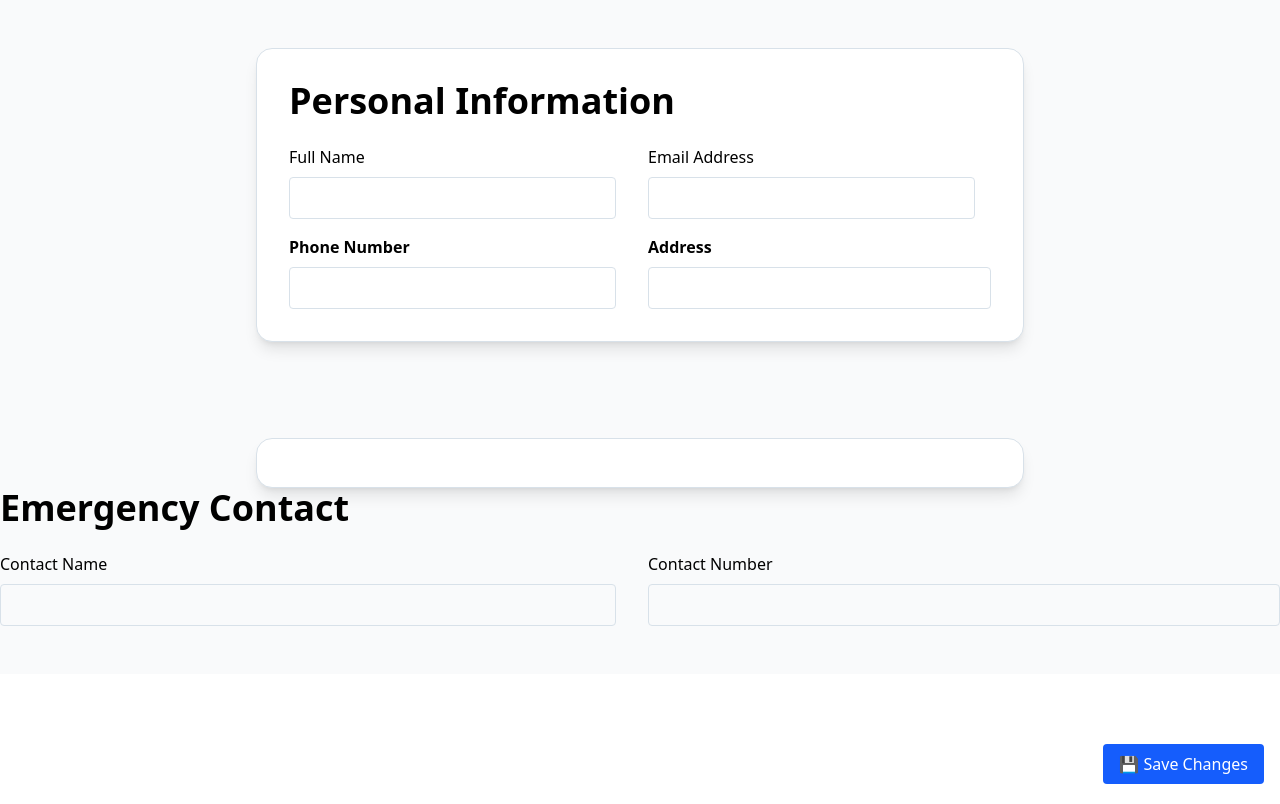
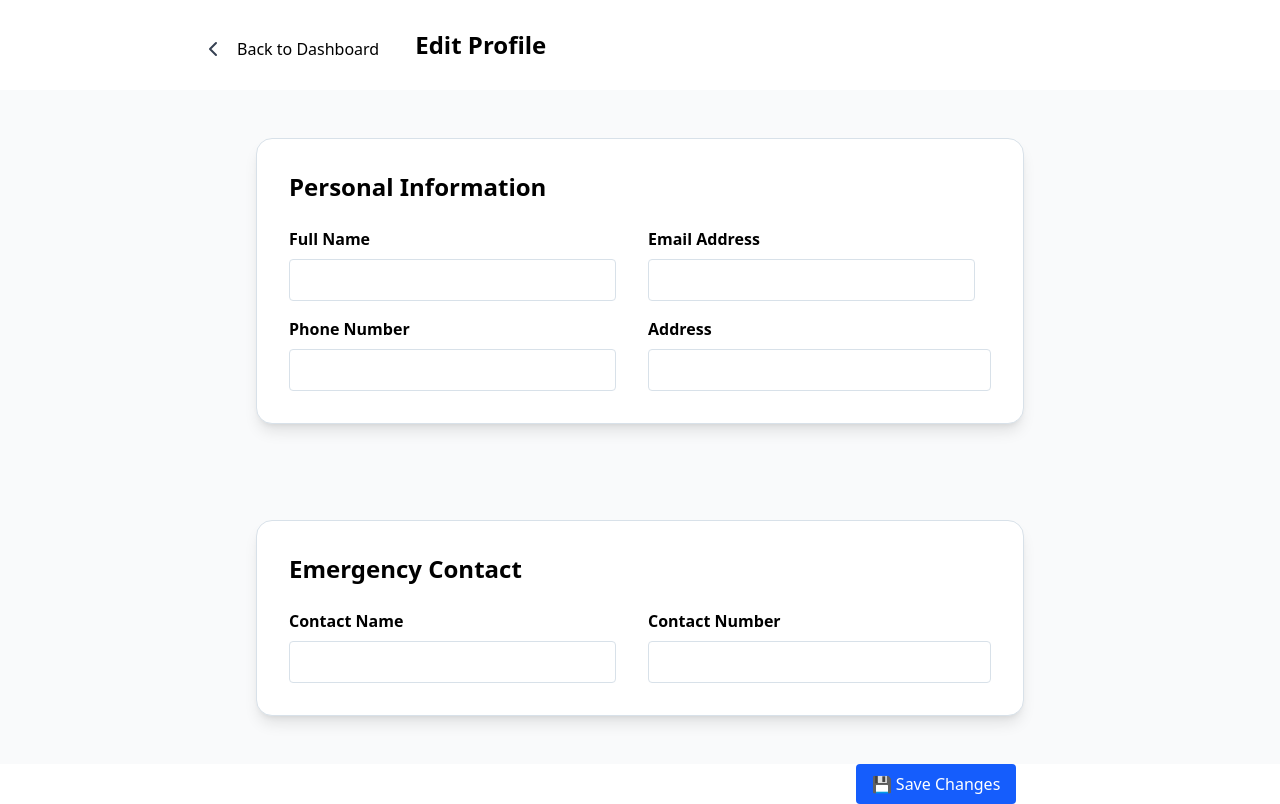
Before and after one commit to TopTier5/movable, a React (Vite) app: page /editprofile in a window 1280 px wide. Built offline with nearby package versions, Linux system fonts and the light colour scheme; no server answers.

Commit message:
editprofile

```diff
--- a/src/components/EditProfileNavbar.jsx
+++ b/src/components/EditProfileNavbar.jsx
@@ -1,6 +1,20 @@
+import { Link } from "react-router"
+import { ChevronLeft } from "lucide-react"
+
+
+
+
 export default function EditProfileNavbar() {
     return(
         <div>
+           <nav className='flex w-full border border-white shadow-md'>
+            <div className='ml-50 flex mt-7'>
+        <Link to={"/userpage"} className='flex mr-7 mb-6 mt-2 cursor-pointer hover:text-blue-500'><ChevronLeft className="w-6 h-6 text-gray-700 mr-3 hover:text-blue-500" />
+        <span className='mr-2'>Back to Dashboard</span>
+        </Link>
+      <h1 className="text-2xl font-bold mb-7">Edit Profile</h1>
+      </div>
+        </nav>
 
         </div>
     )
--- a/src/pages/EditProfile.jsx
+++ b/src/pages/EditProfile.jsx
@@ -1,30 +1,31 @@
 import { Link } from "react-router";
+import EditProfileNavbar from "../components/EditProfileNavbar";
 
 export default function EditProfile() {
 
     return (
         <>
-
+            <EditProfileNavbar />
 
 
             <section className="bg-[#F9FAFB] py-12">
                 <div className="w-[60%] max-w-3xl mx-auto bg-[#FFFFFF]  border border-[#D8E1E9] rounded-2xl shadow-lg p-8">
                     <form className="flex flex-col space-y-6 ">
-                        <h1 className="text-black text-4xl text-left font-bold "> Personal Information</h1>
+                        <h1 className="text-black text-2xl text-left font-bold "> Personal Information</h1>
 
                         <div className="grid grid-cols-2 gap-4 justify-between space-x-4">
                             <div className="w-20%">
-                                <label className="block mb-2 font-semi-bold text-black">Full Name</label>
+                                <label className="block mb-2 font-bold text-black">Full Name</label>
                                 <input
                                     type="text"
                                     name="fullName"
                                     className="w-full border border-[#D8E1E9] rounded px-4 py-2"
-                                    >
+                                >
                                 </input>
                             </div>
 
                             <div className="w-20%">
-                                <label className="block mb-2 font-semi-bold text-black">Email Address</label>
+                                <label className="block mb-2 font-bold text-black">Email Address</label>
                                 <input
                                     type="text"
                                     name="emailAddress"
@@ -52,7 +53,7 @@ export default function EditProfile() {
                                     type="text"
                                     name="address"
                                     className="w-full border border-[#D8E1E9] rounded px-4 py-2"
-                                     />
+                                />
                             </div>
 
                         </div>
@@ -64,23 +65,23 @@ export default function EditProfile() {
 
 
             <section className="bg-[#F9FAFB] py-12">
-                <div className="w-[60%] max-w-3xl mx-auto bg-[#FFFFFF]  border border-[#D8E1E9] rounded-2xl shadow-lg p-6"></div>
+                <div className="w-[60%] max-w-3xl mx-auto bg-[#FFFFFF]  border border-[#D8E1E9] rounded-2xl shadow-lg p-8">
                 <form className="flex flex-col space-y-6 ">
-                    <h1 className="text-black text-4xl text-left font-bold "> Emergency Contact</h1>
+                    <h1 className="text-black text-2xl text-left font-bold "> Emergency Contact</h1>
 
                     <div className="grid grid-cols-2 gap-4 justify-between space-x-4">
                         <div className="w-20%">
-                            <label className="block mb-2 font-semi-bold text-black">Contact Name</label>
+                            <label className="block mb-2 font-bold text-black">Contact Name</label>
                             <input
                                 type="text"
                                 name="contactName"
                                 className="w-full border border-[#D8E1E9] rounded px-4 py-2"
-                                >
+                            >
                             </input>
                         </div>
 
                         <div className="w-20%">
-                            <label className="block mb-2 font-semi-bold text-black">Contact Number</label>
+                            <label className="block mb-2 font-bold text-black">Contact Number</label>
                             <input
                                 type="tel"
                                 name="contactNumber"
@@ -89,13 +90,15 @@ export default function EditProfile() {
                         </div>
                     </div>
                 </form>
-
+                </div>
             </section>
 
-            <div className="flex justify-end">
+
+
+            <div className="flex justify-center ml-148 ">
                 <button
                     type="submit"
-                    className="bg-blue-600 fixed bottom-4 right-4 text-white px-4 py-2 rounded hover:bg-blue-700 transition-colors"
+                    className="bg-blue-600  text-white px-4 py-2 rounded hover:bg-blue-700 transition-colors"
                 >
                     💾   Save Changes
                 </button>
```
